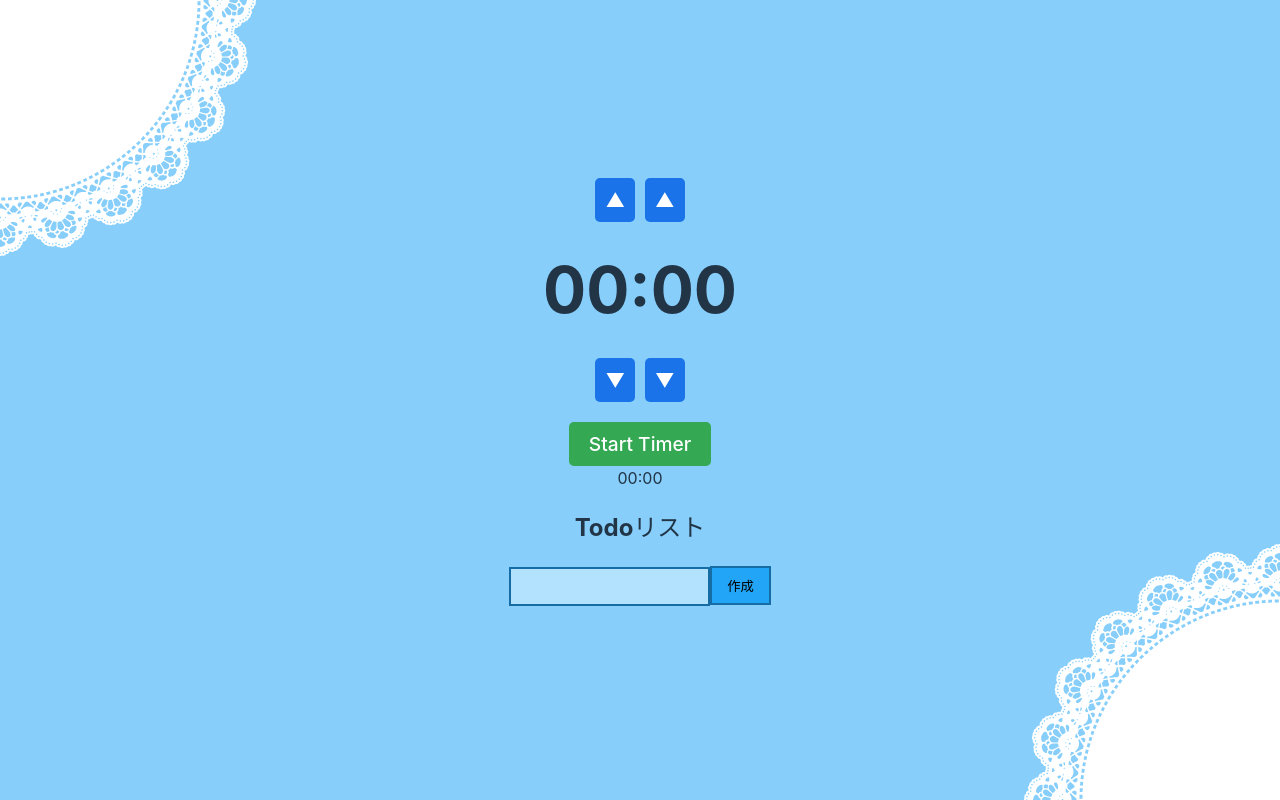
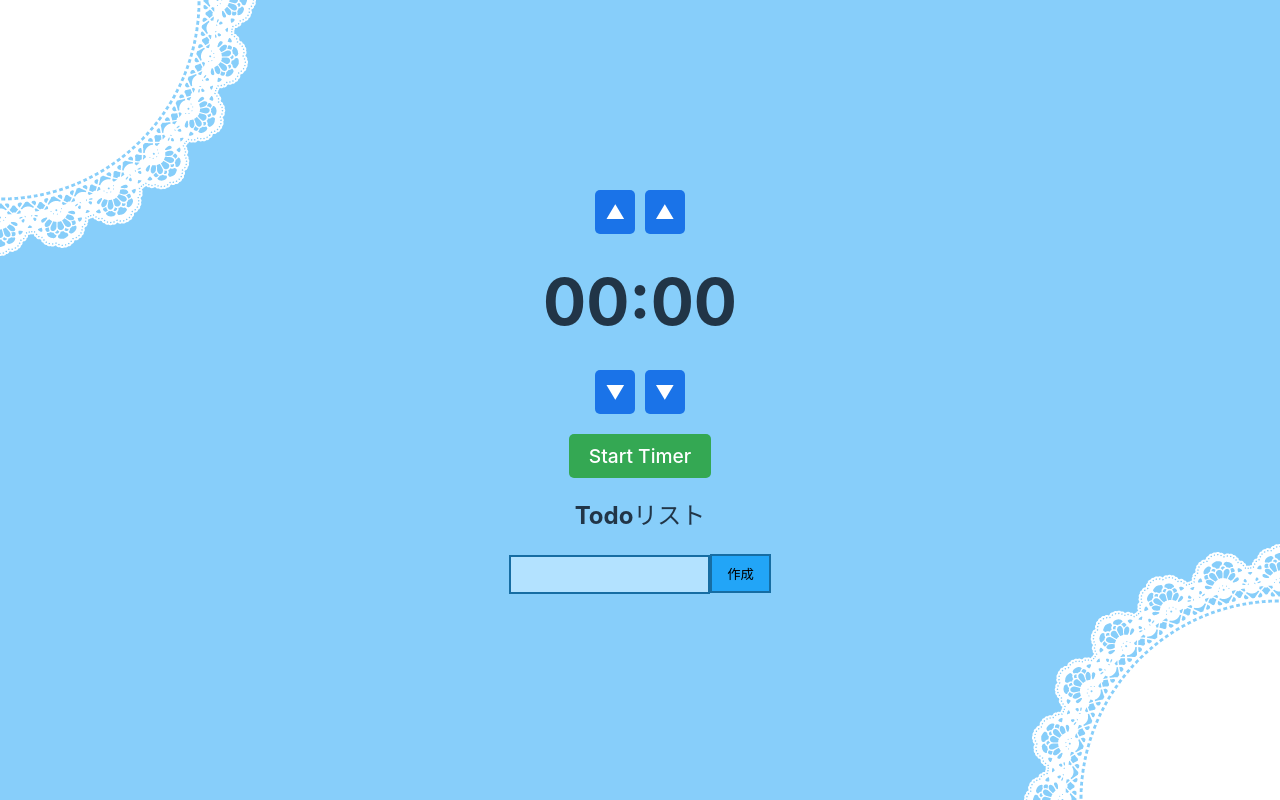
Before and after one commit to garden905/selfkanri, a React (Vite) app: page / in a window 1280 px wide. Built offline with nearby package versions, Linux system fonts and the light colour scheme.

Commit message:
タイマー表示を１つ削除

```diff
--- a/src/App.tsx
+++ b/src/App.tsx
@@ -167,12 +167,7 @@ function App() {
         <button className="start-button" onClick={handleStart}>
           Start Timer
         </button>
-        <div>
-          {`${String(minutes).padStart(2, "0")}:${String(seconds).padStart(
-            2,
-            "0"
-          )}`}
-        </div>
+
         <ul>
           {todos.map((todo) => (
             <li key={todo.id}>{todo.inputValue}</li>
```
